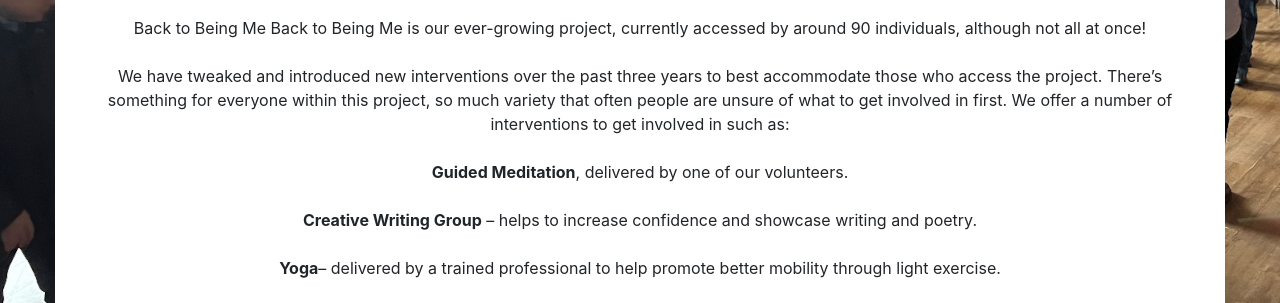
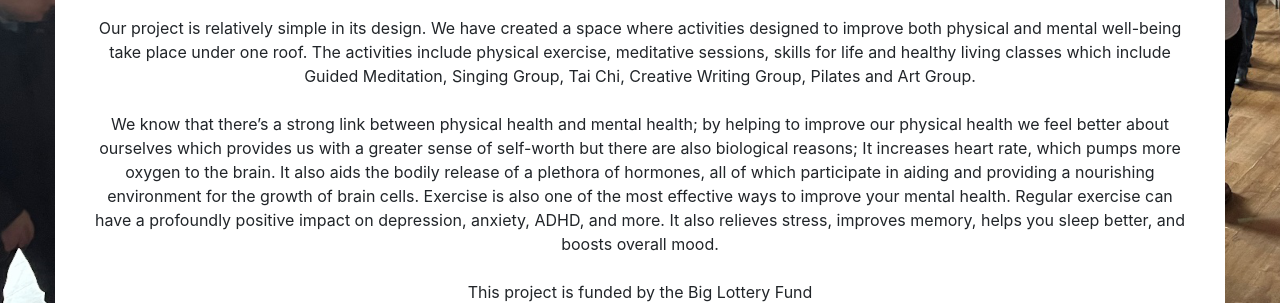
Before and after one commit to Vickysug/arch-way-project, a plain HTML site: page plan-your-week.html in a window 1280 px wide. Shown: the part 448-751 px from the top of the page. Drawn offline with nearby package versions, Linux system fonts and the light colour scheme.

Commit message:
updated back to me page

```diff
--- a/plan-your-week.html
+++ b/plan-your-week.html
@@ -69,26 +69,16 @@
         <h4>Back to Being Me - Plan Your Week</h4>
         <br>
         <p>
-          Back to Being Me
+          Our project is relatively simple in its design. We have created a space where activities designed to improve both physical and mental well-being take place under one roof. The activities include physical exercise, meditative sessions, skills for life and healthy living classes which include Guided Meditation, Singing Group, Tai Chi, Creative Writing Group, Pilates and Art Group.
+          <br><br>
+          We know that there’s  a strong link between physical health and mental health; by helping to improve our physical health we feel better about ourselves which provides us with a greater sense of self-worth but there are also biological reasons; It increases heart rate, which pumps more oxygen to the brain. It also aids the bodily release of a plethora of hormones, all of which participate in aiding and providing a nourishing environment for the growth of brain cells. Exercise is also one of the most effective ways to improve your mental health. Regular exercise can have a profoundly positive impact on depression, anxiety, ADHD, and more. It also relieves stress, improves memory, helps you sleep better, and boosts overall mood.
 
-          Back to Being Me is our ever-growing project, currently accessed by around 90 individuals, although not all at once!
           <br><br>
-          We have tweaked and introduced new interventions over the past three years to best accommodate those who access the project. There’s something for everyone within this project, so much variety that often people are unsure of what to get involved in first. We offer a number of interventions to get involved in such as:
-          <br><br>
-          <b>Guided Meditation</b>, delivered by one of our volunteers.
-          <br><br>
-          <b>Creative Writing Group</b> – helps to increase confidence and showcase writing and poetry.
-          <br><br>
-        <b>Yoga</b>– delivered by a trained professional to help promote better mobility through light exercise.
-          <br><br>
-        <b>Art Group</b> (Express Yourself) – One of our longest running interventions, this group is relaxed and welcoming to all who attend and take part.
-          <br><br>
-        <b>Drama Group </b>– Delivered by one of our volunteers, with a degree in Drama and Acting.<br> This is a brand-new intervention and a very popular one – we are hoping to extend this project so that our beneficiaries can enjoy and experience.
-          <br><br><b>Film Club</b>
-          <br><br><b>Singing/Songwriting</b>
-          <br><br><b>Past Times</b>
-          <br><br><b>Angelic Reiki</b>
-          </p>
+          This project is funded by the Big Lottery Fund
+
+          <br><br><img class="fund-logo" src="images/lotto.png" alt="Lotto logo" />
+
+
 
       </div>
 
```
Also changed, not shown: images/lotto.png (added).
